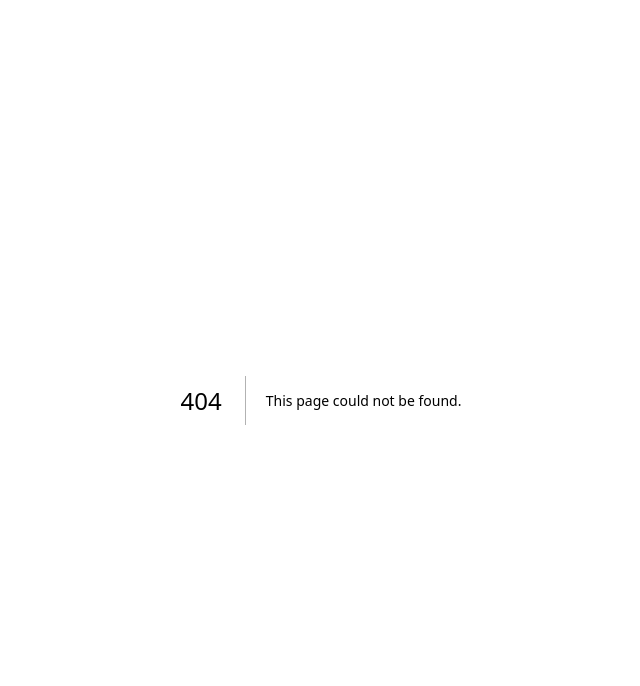
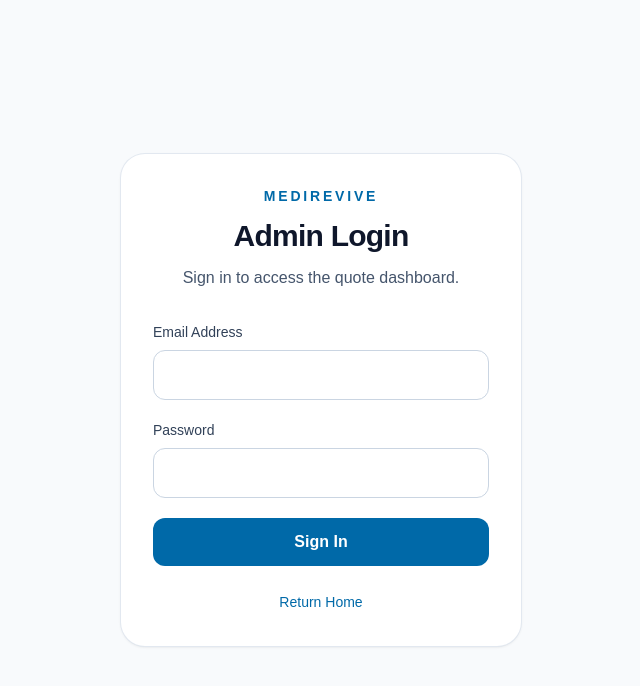
Before and after one commit to Nippie800/medirevive-hub, a Next.js app: page /admin/login in a window 1280 px wide. Before the commit this address had no page. Shown: the top 686 px of the page, without its empty margins (319-959 px from the left). Built offline with nearby package versions, Linux system fonts and the light colour scheme; no server answers.

Commit message:
add search + status counts + basic login protection so the dashboard feels properly business-ready.

```diff
--- /dev/null
+++ b/src/app/admin/login/page.tsx
@@ -0,0 +1,121 @@
+"use client";
+
+import Link from "next/link";
+import { FormEvent, useEffect, useState } from "react";
+import { signInWithEmailAndPassword, onAuthStateChanged } from "firebase/auth";
+import { useRouter } from "next/navigation";
+import { auth } from "../../../lib/firebase";
+
+export default function AdminLoginPage() {
+  const router = useRouter();
+
+  const [email, setEmail] = useState("");
+  const [password, setPassword] = useState("");
+  const [loading, setLoading] = useState(false);
+  const [errorMessage, setErrorMessage] = useState("");
+
+  useEffect(() => {
+    const unsubscribe = onAuthStateChanged(auth, (user) => {
+      if (user) {
+        router.replace("/admin");
+      }
+    });
+
+    return () => unsubscribe();
+  }, [router]);
+
+  async function handleSubmit(e: FormEvent<HTMLFormElement>) {
+    e.preventDefault();
+    setLoading(true);
+    setErrorMessage("");
+
+    try {
+      await signInWithEmailAndPassword(auth, email, password);
+      router.replace("/admin");
+    } catch (error) {
+      console.error(error);
+      setErrorMessage("Invalid email or password.");
+    } finally {
+      setLoading(false);
+    }
+  }
+
+  return (
+    <main className="min-h-screen bg-slate-50 text-slate-900">
+      <section className="mx-auto flex min-h-screen max-w-md items-center px-6 py-16">
+        <div className="w-full rounded-3xl bg-white p-8 shadow-sm ring-1 ring-slate-200">
+          <div className="mb-8 text-center">
+            <p className="text-sm font-semibold uppercase tracking-[0.2em] text-sky-700">
+              MediRevive
+            </p>
+            <h1 className="mt-3 text-3xl font-bold tracking-tight">
+              Admin Login
+            </h1>
+            <p className="mt-3 text-slate-600">
+              Sign in to access the quote dashboard.
+            </p>
+          </div>
+
+          <form onSubmit={handleSubmit} className="space-y-5">
+            <div>
+              <label
+                htmlFor="email"
+                className="mb-2 block text-sm font-medium text-slate-700"
+              >
+                Email Address
+              </label>
+              <input
+                id="email"
+                type="email"
+                required
+                value={email}
+                onChange={(e) => setEmail(e.target.value)}
+                className="w-full rounded-xl border border-slate-300 px-4 py-3 outline-none focus:border-sky-500"
+              />
+            </div>
+
+            <div>
+              <label
+                htmlFor="password"
+                className="mb-2 block text-sm font-medium text-slate-700"
+              >
+                Password
+              </label>
+              <input
+                id="password"
+                type="password"
+                required
+                value={password}
+                onChange={(e) => setPassword(e.target.value)}
+                className="w-full rounded-xl border border-slate-300 px-4 py-3 outline-none focus:border-sky-500"
+              />
+            </div>
+
+            <button
+              type="submit"
+              disabled={loading}
+              className="w-full rounded-xl bg-sky-700 px-5 py-3 font-semibold text-white transition hover:bg-sky-800 disabled:cursor-not-allowed disabled:opacity-60"
+            >
+              {loading ? "Signing in..." : "Sign In"}
+            </button>
+
+            {errorMessage ? (
+              <p className="rounded-xl bg-red-50 px-4 py-3 text-sm text-red-700">
+                {errorMessage}
+              </p>
+            ) : null}
+          </form>
+
+          <div className="mt-6 text-center">
+            <Link
+              href="/"
+              className="text-sm font-medium text-sky-700 hover:text-sky-800"
+            >
+              Return Home
+            </Link>
+          </div>
+        </div>
+      </section>
+    </main>
+  );
+}
--- a/src/app/admin/page.tsx
+++ b/src/app/admin/page.tsx
@@ -10,7 +10,9 @@ import {
   query,
   updateDoc,
 } from "firebase/firestore";
-import { db } from "../../lib/firebase";
+import { onAuthStateChanged, signOut, User } from "firebase/auth";
+import { useRouter } from "next/navigation";
+import { auth, db } from "../../lib/firebase";
 
 type QuoteRequest = {
   id: string;
@@ -38,14 +40,37 @@ const statusOptions: QuoteRequest["status"][] = [
 ];
 
 export default function AdminPage() {
+  const router = useRouter();
+
+  const [user, setUser] = useState<User | null>(null);
+  const [authLoading, setAuthLoading] = useState(true);
   const [requests, setRequests] = useState<QuoteRequest[]>([]);
   const [selectedRequest, setSelectedRequest] = useState<QuoteRequest | null>(null);
   const [activeFilter, setActiveFilter] = useState<"ALL" | QuoteRequest["status"]>("ALL");
+  const [searchTerm, setSearchTerm] = useState("");
   const [loading, setLoading] = useState(true);
   const [updatingId, setUpdatingId] = useState<string | null>(null);
   const [errorMessage, setErrorMessage] = useState("");
 
   useEffect(() => {
+    const unsubscribe = onAuthStateChanged(auth, (currentUser) => {
+      if (!currentUser) {
+        router.replace("/admin/login");
+        setUser(null);
+        setAuthLoading(false);
+        return;
+      }
+
+      setUser(currentUser);
+      setAuthLoading(false);
+    });
+
+    return () => unsubscribe();
+  }, [router]);
+
+  useEffect(() => {
+    if (!user) return;
+
     const requestsQuery = query(
       collection(db, "quoteRequests"),
       orderBy("createdAt", "desc")
@@ -93,12 +118,36 @@ export default function AdminPage() {
     );
 
     return () => unsubscribe();
-  }, [selectedRequest]);
+  }, [user, selectedRequest]);
 
   const filteredRequests = useMemo(() => {
-    if (activeFilter === "ALL") return requests;
-    return requests.filter((request) => request.status === activeFilter);
-  }, [requests, activeFilter]);
+    const normalized = searchTerm.trim().toLowerCase();
+
+    return requests.filter((request) => {
+      const matchesStatus =
+        activeFilter === "ALL" ? true : request.status === activeFilter;
+
+      const matchesSearch =
+        normalized.length === 0
+          ? true
+          : request.reference.toLowerCase().includes(normalized) ||
+            request.fullName.toLowerCase().includes(normalized) ||
+            request.email.toLowerCase().includes(normalized) ||
+            request.itemType.toLowerCase().includes(normalized);
+
+      return matchesStatus && matchesSearch;
+    });
+  }, [requests, activeFilter, searchTerm]);
+
+  const counts = useMemo(() => {
+    return {
+      ALL: requests.length,
+      NEW: requests.filter((r) => r.status === "NEW").length,
+      IN_REVIEW: requests.filter((r) => r.status === "IN_REVIEW").length,
+      QUOTED: requests.filter((r) => r.status === "QUOTED").length,
+      COMPLETED: requests.filter((r) => r.status === "COMPLETED").length,
+    };
+  }, [requests]);
 
   function formatDate(seconds?: number) {
     if (!seconds) return "No date";
@@ -125,6 +174,21 @@ export default function AdminPage() {
     }
   }
 
+  async function handleLogout() {
+    await signOut(auth);
+    router.replace("/admin/login");
+  }
+
+  if (authLoading) {
+    return (
+      <main className="min-h-screen bg-slate-50 px-6 py-16 text-slate-900">
+        <div className="mx-auto max-w-7xl rounded-2xl bg-white p-6 shadow-sm ring-1 ring-slate-200">
+          Checking access...
+        </div>
+      </main>
+    );
+  }
+
   return (
     <main className="min-h-screen bg-slate-50 text-slate-900">
       <section className="border-b border-slate-200 bg-white">
@@ -133,26 +197,18 @@ export default function AdminPage() {
             MediRevive
           </Link>
 
-          <nav className="flex items-center gap-3">
-            <Link
-              href="/"
-              className="rounded-lg px-4 py-2 text-sm font-medium text-slate-700 transition hover:bg-slate-100"
+          <div className="flex items-center gap-3">
+            <p className="hidden text-sm text-slate-500 md:block">
+              {user?.email}
+            </p>
+            <button
+              type="button"
+              onClick={handleLogout}
+              className="rounded-lg border border-slate-300 px-4 py-2 text-sm font-medium text-slate-700 transition hover:bg-slate-100"
             >
-              Home
-            </Link>
-            <Link
-              href="/catalog"
-              className="rounded-lg px-4 py-2 text-sm font-medium text-slate-700 transition hover:bg-slate-100"
-            >
-              Catalog
-            </Link>
-            <Link
-              href="/quote"
-              className="rounded-lg px-4 py-2 text-sm font-medium text-slate-700 transition hover:bg-slate-100"
-            >
-              Quote
-            </Link>
-          </nav>
+              Log Out
+            </button>
+          </div>
         </div>
       </section>
 
@@ -165,31 +221,65 @@ export default function AdminPage() {
             Quote requests
           </h1>
           <p className="mt-2 text-slate-600">
-            View incoming requests, inspect images, and update progress statuses.
+            View incoming requests, inspect images, search records, and update statuses.
           </p>
         </div>
 
-        <div className="mb-6 flex flex-wrap gap-3">
-          {["ALL", ...statusOptions].map((status) => {
+        <div className="mb-6 grid gap-4 sm:grid-cols-2 xl:grid-cols-5">
+          <div className="rounded-2xl bg-white p-5 shadow-sm ring-1 ring-slate-200">
+            <p className="text-sm text-slate-500">All Requests</p>
+            <p className="mt-2 text-3xl font-bold">{counts.ALL}</p>
+          </div>
+          <div className="rounded-2xl bg-white p-5 shadow-sm ring-1 ring-slate-200">
+            <p className="text-sm text-slate-500">New</p>
+            <p className="mt-2 text-3xl font-bold">{counts.NEW}</p>
+          </div>
+          <div className="rounded-2xl bg-white p-5 shadow-sm ring-1 ring-slate-200">
+            <p className="text-sm text-slate-500">In Review</p>
+            <p className="mt-2 text-3xl font-bold">{counts.IN_REVIEW}</p>
+          </div>
+          <div className="rounded-2xl bg-white p-5 shadow-sm ring-1 ring-slate-200">
+            <p className="text-sm text-slate-500">Quoted</p>
+            <p className="mt-2 text-3xl font-bold">{counts.QUOTED}</p>
+          </div>
+          <div className="rounded-2xl bg-white p-5 shadow-sm ring-1 ring-slate-200">
+            <p className="text-sm text-slate-500">Completed</p>
+            <p className="mt-2 text-3xl font-bold">{counts.COMPLETED}</p>
+          </div>
+        </div>
+
+        <div className="mb-6 flex flex-col gap-4 lg:flex-row lg:items-center lg:justify-between">
+          <div className="flex flex-wrap gap-3">
+            {(["ALL", ...statusOptions] as const).map((status) => {
               const isActive = activeFilter === status;
+              const countValue = counts[status];
 
               return (
                 <button
                   key={status}
                   type="button"
-                onClick={() =>
-                  setActiveFilter(status as "ALL" | QuoteRequest["status"])
-                }
+                  onClick={() => setActiveFilter(status)}
                   className={`rounded-full px-4 py-2 text-sm font-medium transition ${
                     isActive
                       ? "bg-sky-700 text-white"
                       : "bg-white text-slate-700 ring-1 ring-slate-200 hover:bg-slate-100"
                   }`}
                 >
-                {status}
+                  {status} ({countValue})
                 </button>
               );
             })}
+          </div>
+
+          <div className="w-full lg:max-w-sm">
+            <input
+              type="text"
+              placeholder="Search by reference, name, email, or item..."
+              value={searchTerm}
+              onChange={(e) => setSearchTerm(e.target.value)}
+              className="w-full rounded-xl border border-slate-300 px-4 py-3 outline-none focus:border-sky-500"
+            />
+          </div>
         </div>
 
         {errorMessage ? (
@@ -208,7 +298,7 @@ export default function AdminPage() {
               {loading ? (
                 <div className="p-5 text-sm text-slate-500">Loading requests...</div>
               ) : filteredRequests.length === 0 ? (
-                <div className="p-5 text-sm text-slate-500">No requests found.</div>
+                <div className="p-5 text-sm text-slate-500">No matching requests found.</div>
               ) : (
                 filteredRequests.map((request) => {
                   const isSelected = selectedRequest?.id === request.id;
--- a/src/lib/firebase.ts
+++ b/src/lib/firebase.ts
@@ -1,6 +1,7 @@
 import { initializeApp, getApps, getApp } from "firebase/app";
 import { getFirestore } from "firebase/firestore";
 import { getStorage } from "firebase/storage";
+import {getAuth} from "firebase/auth";
 
 const firebaseConfig = {
   apiKey: process.env.NEXT_PUBLIC_FIREBASE_API_KEY,
@@ -15,3 +16,4 @@ const app = getApps().length ? getApp() : initializeApp(firebaseConfig);
 
 export const db = getFirestore(app);
 export const storage = getStorage(app);
+export const auth = getAuth(app);
```
Lines whose indentation alone changed are shown as unchanged.
